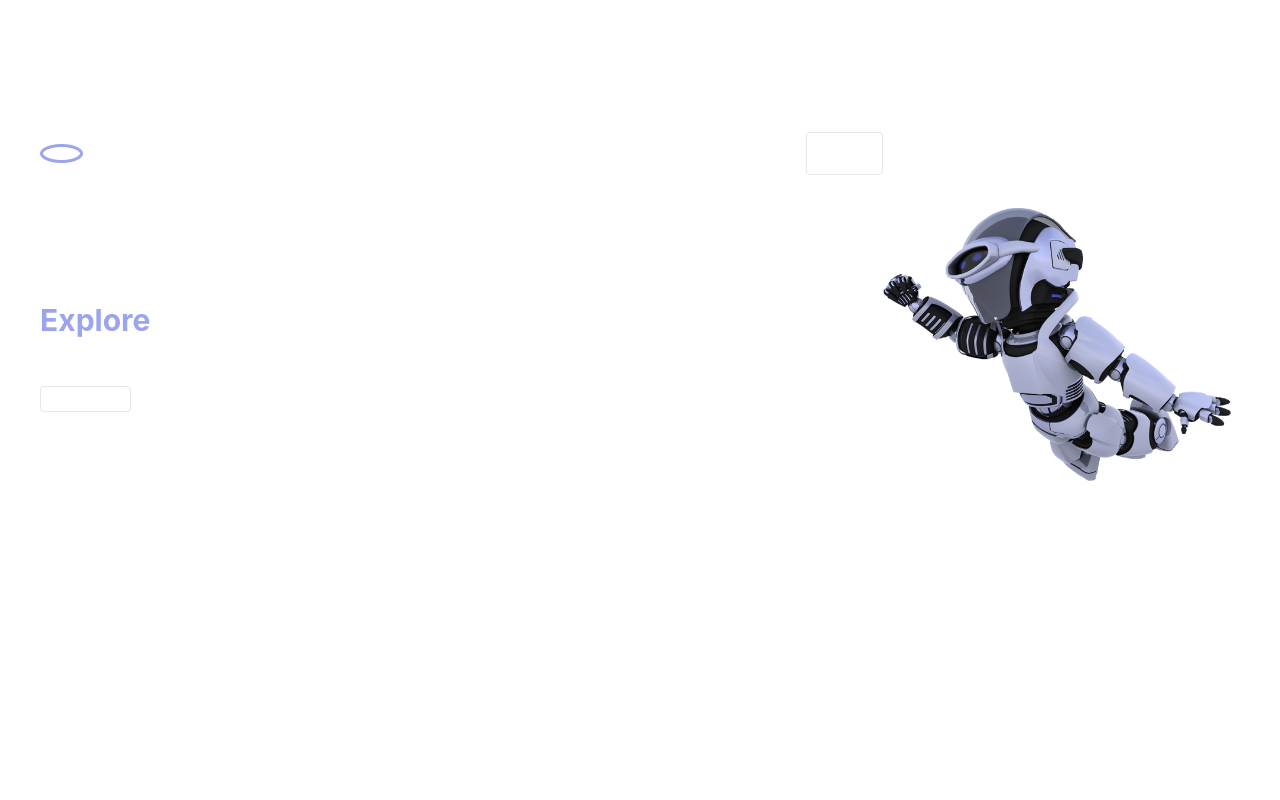
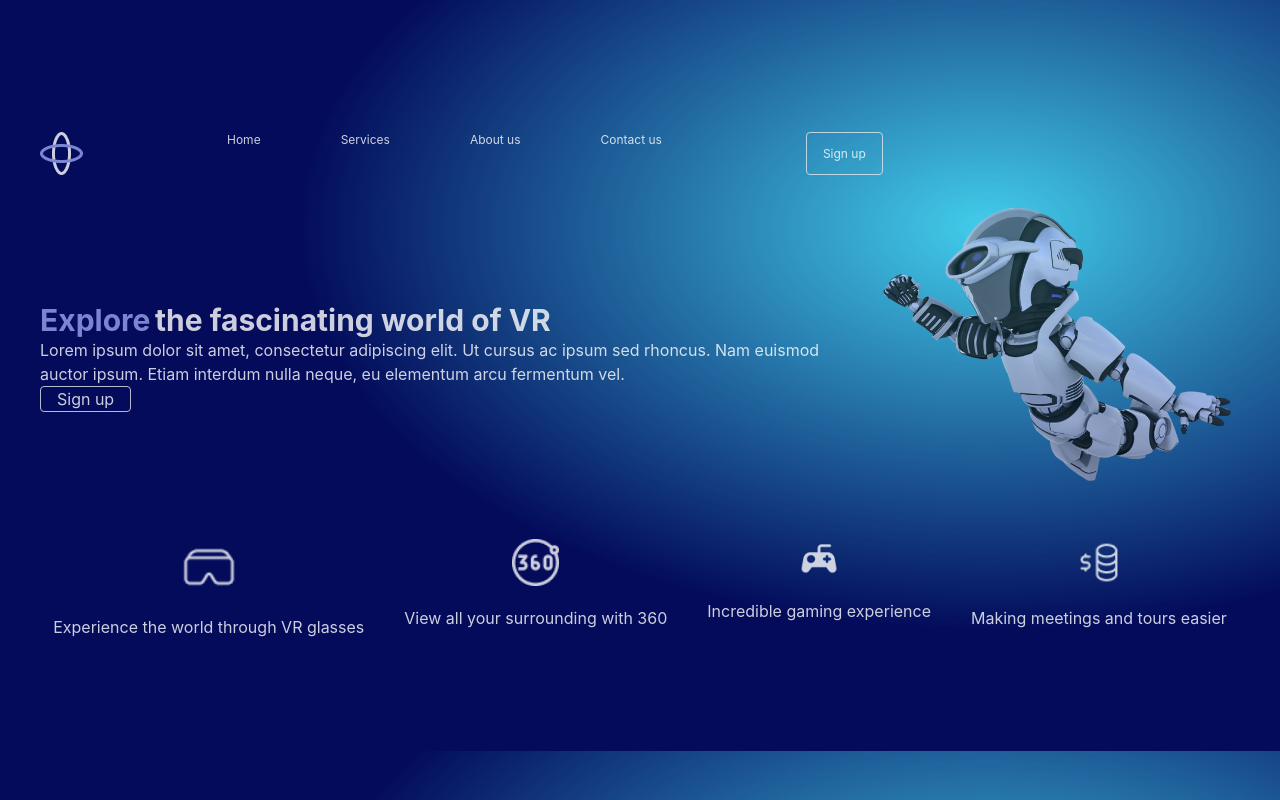
Before and after one commit to Alazar-dev/vr-landing-page, a React (Create React App) app: page / in a window 1280 px wide. Built offline with nearby package versions, Linux system fonts and the light colour scheme.

Commit message:
improved layout

```diff
--- a/src/index.css
+++ b/src/index.css
@@ -4,6 +4,8 @@
 
 body {
   margin: 0;
+  background: radial-gradient(53.9% 53.9% at 77.01% 30.21%, rgba(31, 195, 231, 0.84375) 0%, #030b5a 100%);
+  opacity: 0.8;
   font-family: -apple-system, BlinkMacSystemFont, 'Segoe UI', 'Roboto', 'Oxygen',
     'Ubuntu', 'Cantarell', 'Fira Sans', 'Droid Sans', 'Helvetica Neue',
     sans-serif;
```
